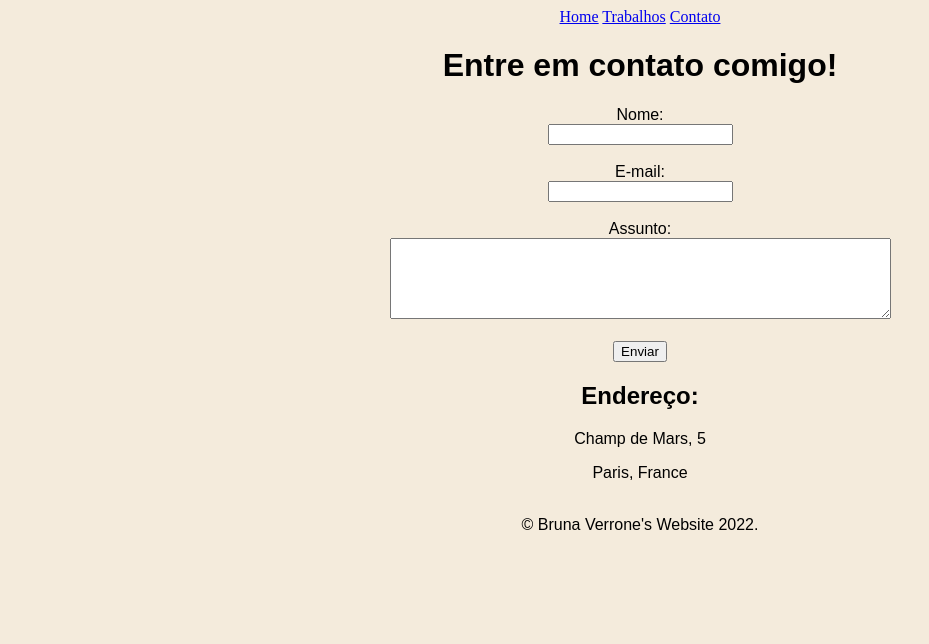
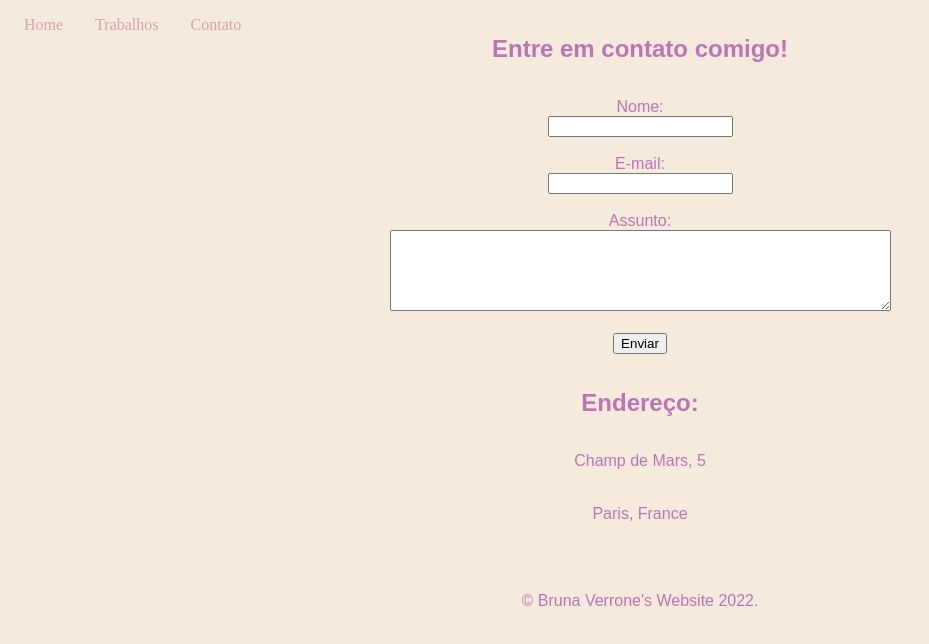
Before and after one commit to verronebruna/Front-End, a plain HTML site: page Atividade 2 - 10.02.2022/contato.html in a window 1280 px wide. Shown: the whole page, without its empty margins (0-929 px from the left). Drawn offline with Linux system fonts and the light colour scheme; files whose address does not match are found by name.

Commit message:
Ajustes da atividade 2

```diff
--- a/Atividade 2 - 10.02.2022/contato.html
+++ b/Atividade 2 - 10.02.2022/contato.html
@@ -7,26 +7,23 @@
         <link rel="stylesheet" href="C:\Users\tiago\Documents\Generation\Bloco 3\Front-End\assets\css\style.css">
     </head>
     <body>
-        <div class="menu">
+        <div class="navbar">
             <a href="index.html">Home</a>
             <a href="trabalhos.html">Trabalhos</a>
             <a href="contato.html"> Contato </a>
         </div>
 
-        <h1 class="center"> Entre em contato comigo! </h1>
+        <h2 class="center"> Entre em contato comigo! </h2>
 
         <form class="center">
             <label for="nome">Nome:</label> <br />
-            <input type="text" id="nome" />
-            <br />
+            <input type="text" id="nome" /> <br />
             <br />
             <label for="email">E-mail:</label> <br />
-            <input type="email" id="email" />
-            <br />
+            <input type="email" id="email" /> <br />
             <br />
             <label for="assunto">Assunto:</label> <br />
-            <textarea name="assunto" id="assunto" cols="60" rows="5"></textarea>
-            <br />
+            <textarea name="assunto" id="assunto" cols="60" rows="5"></textarea> <br />
             <br />
             <button>Enviar</button>
         </form>
--- a/assets/css/style.css
+++ b/assets/css/style.css
@@ -2,19 +2,49 @@
 .center{
     text-align: center;
     font-family: Arial, Helvetica, sans-serif;
-
+    margin-top: 35px;
+    margin-left: 100px;
+    margin-right: 100px;
+    color: #bc74b6;
 }
 
 IMG.displayed {
     display: block;
     margin-left: auto;
-    margin-right: auto
+    margin-right: auto;
 }
 
 body{
     background-color: #f4ebdc;
-    text-align:center;
+}
+/* The navigation bar */
+.navbar {
+    overflow: hidden;
+    background-color: #f4ebdc;
+    position: fixed; /* Set the navbar to fixed position */
+    top: 0; /* Position the navbar at the top of the page */
+    width: auto; /* Full width */
+  }
 
-}
+  /* Links inside the navbar */
+  .navbar a {
+    float: left;
+    display: block;
+    color: #d4a1ac;
+    text-align: center;
+    padding: 16px 16px;
+    text-decoration: none;
+  }
+
+  /* Change background on mouse-over */
+  .navbar a:hover {
+    background: #ddd;
+    color: #d4a1ac;
+  }
+
+  /* Main content */
+  .main {
+    margin-top: 250px; /* Add a top margin to avoid content overlay */
+  }
 
 /*Estilos da página Index.html - Atividade 2*/
```
Also changed, not shown: Atividade 2 - 10.02.2022/index.html (+1 -2 lines), assets/css/Paleta de Cores.png (renamed from assets/Paleta de Cores.png).
